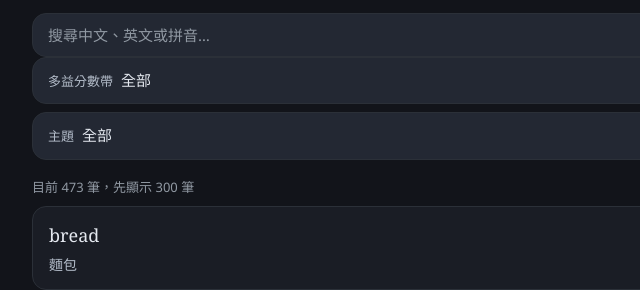
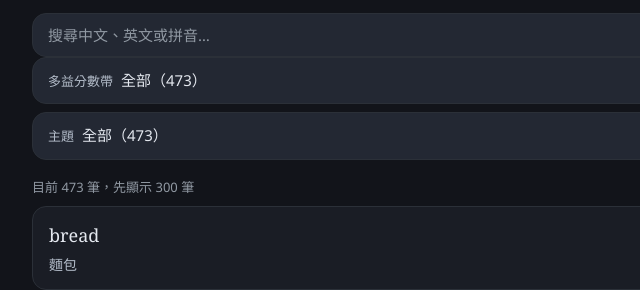
Before and after one commit to liangzhongyi-code/Language-learning, a website: page en/vocabulary.html in a window 1280 px wide. Shown: the part 253-543 px from the top of the page, 188-828 px from the left. Drawn offline with Linux system fonts and the light colour scheme.

Commit message:
篩選摘要加上括號總數
標題列現在會顯示這些選項涵蓋的單字數：
  全部（473）
  已選 10 項（162）
  600-800、800-990（394）
  未選取（0）

括號裡的數字是面板內每個勾選項右邊那些分項數字的加總，
使用者可以逐列對帳。刻意不套用另一個面板與搜尋字串的條件——
否則兩個面板會顯示同一個數字，而且和旁邊的分項數字兜不攏。
交集筆數本來就由下面的「目前 N 筆」負責。

缺 count 或值不是數字的項目一律算 0，避免整串變成 NaN。

摘要長度不受控，窄螢幕撐破標題列會把箭頭擠出去，
所以加上截斷（flex 子元素要先把 min-width 歸零，ellipsis 才會生效）。

實測 375px：最長的「600-800、800-990（394）」不折行、不溢出，
標題列維持 46px。測試 228 -> 230 全綠。

```diff
--- a/assets/css/theme.css
+++ b/assets/css/theme.css
@@ -374,8 +374,20 @@ main { padding-bottom: var(--size-10); }
 }
 .filter[open] > summary::after { transform: translateY(-30%) rotate(-135deg); }
 
-.filter-name { color: var(--dim); font-size: 13px; }
-.filter-state { color: var(--text); font-weight: 500; }
+.filter-name { color: var(--dim); font-size: 13px; flex: none; }
+/**
+ * 摘要文字長度不受控（可能是兩個分類名加總數），
+ * 窄螢幕上撐破標題列會把箭頭擠出去，所以超出就截斷。
+ * flex 子元素預設 min-width:auto，不歸零 ellipsis 不會生效。
+ */
+.filter-state {
+  color: var(--text);
+  font-weight: 500;
+  min-width: 0;
+  overflow: hidden;
+  text-overflow: ellipsis;
+  white-space: nowrap;
+}
 
 .filter-body { padding: 4px 15px 14px; border-top: 1px solid var(--border); }
 .filter-actions { display: flex; gap: var(--size-3); padding: 10px 0 6px; }
--- a/assets/js/core/filter.js
+++ b/assets/js/core/filter.js
@@ -58,15 +58,26 @@ export function groupState(childKeys, selected) {
 
 /**
  * 篩選條件的摘要文字，給收合面板的標題列用。
+ *
  * 全選時只寫「全部」——這是預設狀態，列出四十個分類的名字沒有意義。
- * 選得少就直接列出名字，選得多就只報數量。
+ * 選得少就直接列出名字，選得多就只報項數。
+ *
+ * 後面一律括號附上這些項目涵蓋的單字總數，也就是面板裡每個勾選項
+ * 右邊那些數字的加總，使用者對得起來。
+ * 這個數字刻意不套用其他篩選條件（另一個面板、搜尋字串），
+ * 否則兩個面板會顯示同一個數字，而且和旁邊的分項數字兜不攏。
+ *
+ * selected 每一項為 { label, count }。
  */
-export function selectionSummary(selectedLabels, totalCount, maxNames = 2) {
-  const labels = selectedLabels || [];
-  if (!labels.length) return '未選取';
-  if (labels.length === totalCount) return '全部';
-  if (labels.length <= maxNames) return labels.join('、');
-  return `已選 ${labels.length} 項`;
+export function selectionSummary(selected, totalCount, maxNames = 2) {
+  const items = selected || [];
+  const total = items.reduce((n, it) => n + (Number(it?.count) || 0), 0);
+  const suffix = `（${total}）`;
+
+  if (!items.length) return `未選取${suffix}`;
+  if (items.length === totalCount) return `全部${suffix}`;
+  if (items.length <= maxNames) return items.map((it) => it.label).join('、') + suffix;
+  return `已選 ${items.length} 項${suffix}`;
 }
 
 /**
--- a/assets/js/ui/vocab-view.js
+++ b/assets/js/ui/vocab-view.js
@@ -295,10 +295,17 @@ export function initVocabPage({ lang, words, mount, noticeHost } = {}) {
       groupBox.indeterminate = st === 'partial';
     }
 
-    const labels = boxes
+    /* 名稱與筆數都直接讀畫面上那一列，摘要的加總才一定和分項數字對得起來 */
+    const chosen = boxes
       .filter((b) => b.checked)
-      .map((b) => b.closest('.opt-check').querySelector('.opt-label').textContent);
-    panel.querySelector('[data-state]').textContent = selectionSummary(labels, boxes.length);
+      .map((b) => {
+        const row = b.closest('.opt-check');
+        return {
+          label: row.querySelector('.opt-label').textContent,
+          count: Number(row.querySelector('.n')?.textContent) || 0,
+        };
+      });
+    panel.querySelector('[data-state]').textContent = selectionSummary(chosen, boxes.length);
   }
 
   /**
```
Also changed, not shown: tests/filter.test.js (+28 -8 lines).
